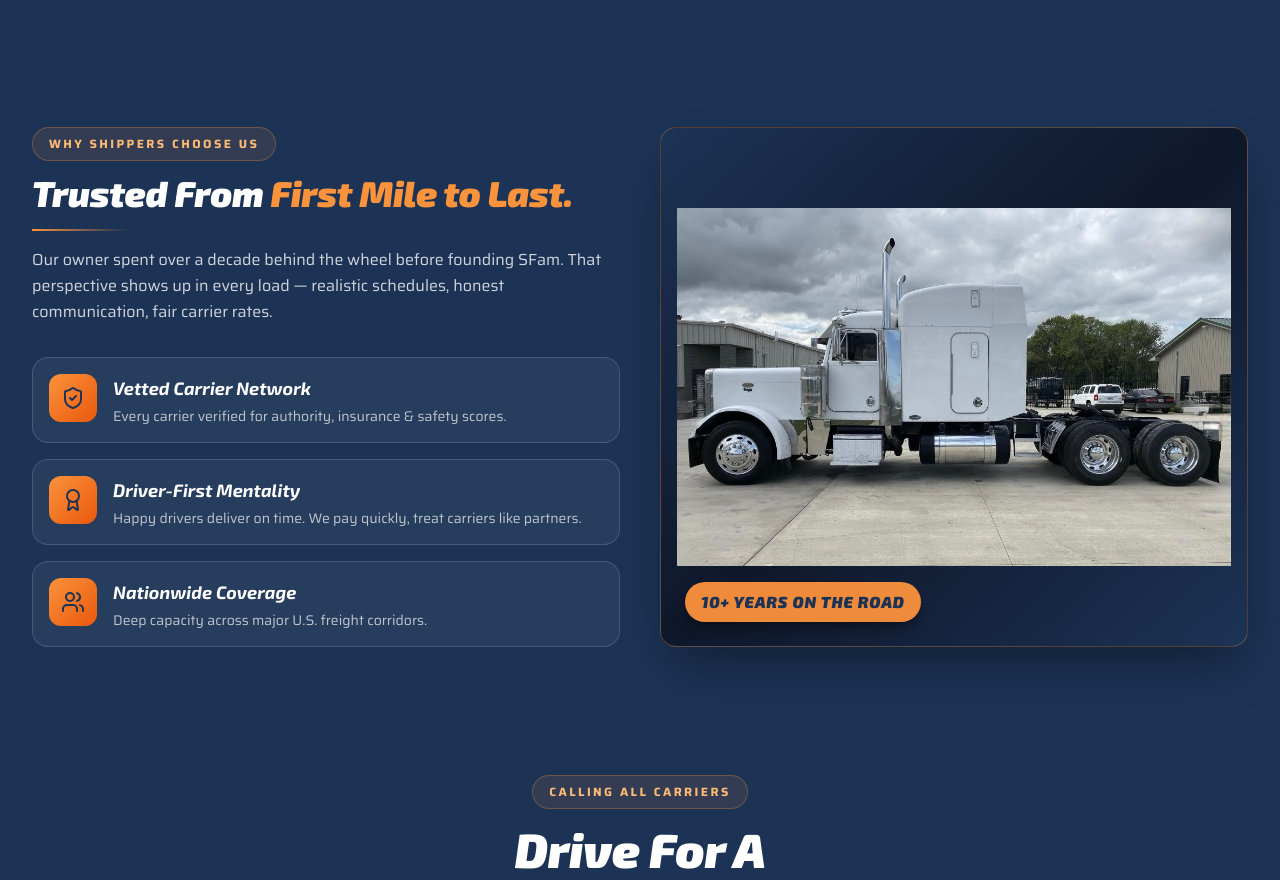
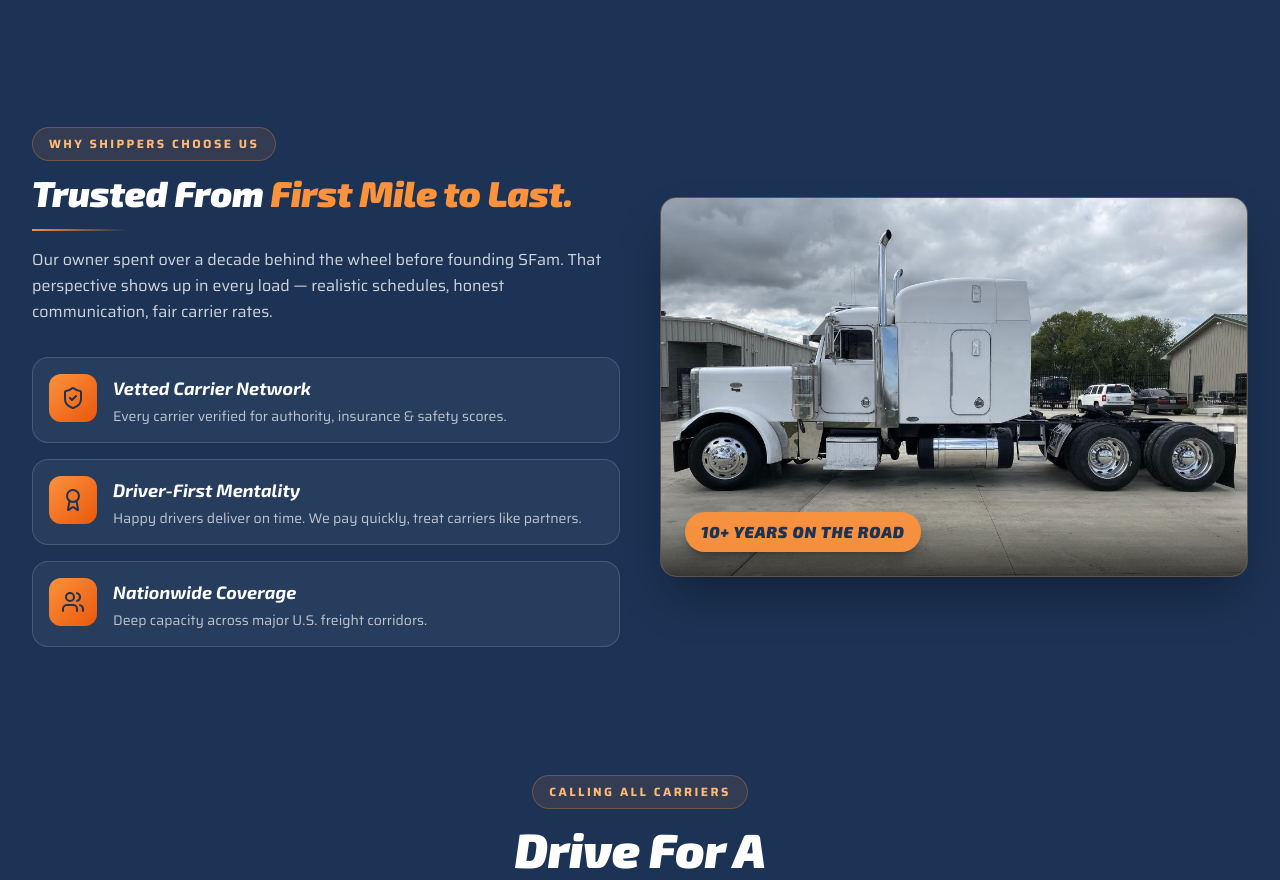
Before and after one commit to yasirbashirai/sfam-logistics, a React (Vite) app: page / in a window 1280 px wide. Shown: the part 2484-3364 px from the top of the page. Built offline with nearby package versions, Linux system fonts and the light colour scheme; no server answers.

Commit message:
fix(home): drop navy bg behind why-shippers truck, badge back on image
Image now renders at natural aspect (no crop, no surrounding background).
"10+ years on the road" pill sits over the bottom-left of the photo.

```diff
--- a/src/pages/Home.jsx
+++ b/src/pages/Home.jsx
@@ -110,7 +110,7 @@ export default function Home() {
       {/* ============ 4. WHY SHIPPERS CHOOSE US — text/boxes left, image right ============ */}
       <section className="section-white">
         <div className="container-x">
-          <div className="grid lg:grid-cols-2 gap-10 items-center lg:items-stretch">
+          <div className="grid lg:grid-cols-2 gap-10 items-center">
             <div>
               <Reveal>
                 <div className="mb-8">
@@ -140,10 +140,11 @@ export default function Home() {
                 ))}
               </div>
             </div>
-            <Reveal delay={200} className="h-full">
-              <div className="relative rounded-2xl overflow-hidden border border-orange-400/30 shadow-2xl shadow-black/40 h-full min-h-[320px] sm:min-h-[380px] bg-gradient-to-br from-brand-navy via-slate-900 to-brand-navy flex items-center justify-center">
-                <img src="/images/why-shippers-choose-us.jpeg" alt="Why shippers choose SFam Logistics" className="w-full h-full object-contain p-2 sm:p-4" />
-                <div className="absolute bottom-5 left-5 right-5 sm:bottom-6 sm:left-6 sm:right-6 z-10">
+            <Reveal delay={200}>
+              <div className="relative rounded-2xl overflow-hidden border border-orange-400/30 shadow-2xl shadow-black/40">
+                <img src="/images/why-shippers-choose-us.jpeg" alt="Why shippers choose SFam Logistics" className="block w-full h-auto" />
+                <div className="absolute inset-x-0 bottom-0 h-1/3 bg-gradient-to-t from-black/70 via-black/15 to-transparent pointer-events-none" />
+                <div className="absolute bottom-4 left-4 right-4 sm:bottom-6 sm:left-6 sm:right-6">
                   <span className="inline-block px-4 py-2 rounded-full bg-orange-400/95 text-brand-navy font-display italic font-black uppercase tracking-wider text-sm sm:text-base shadow-lg shadow-black/30">
                     10+ years on the road
                   </span>
```
